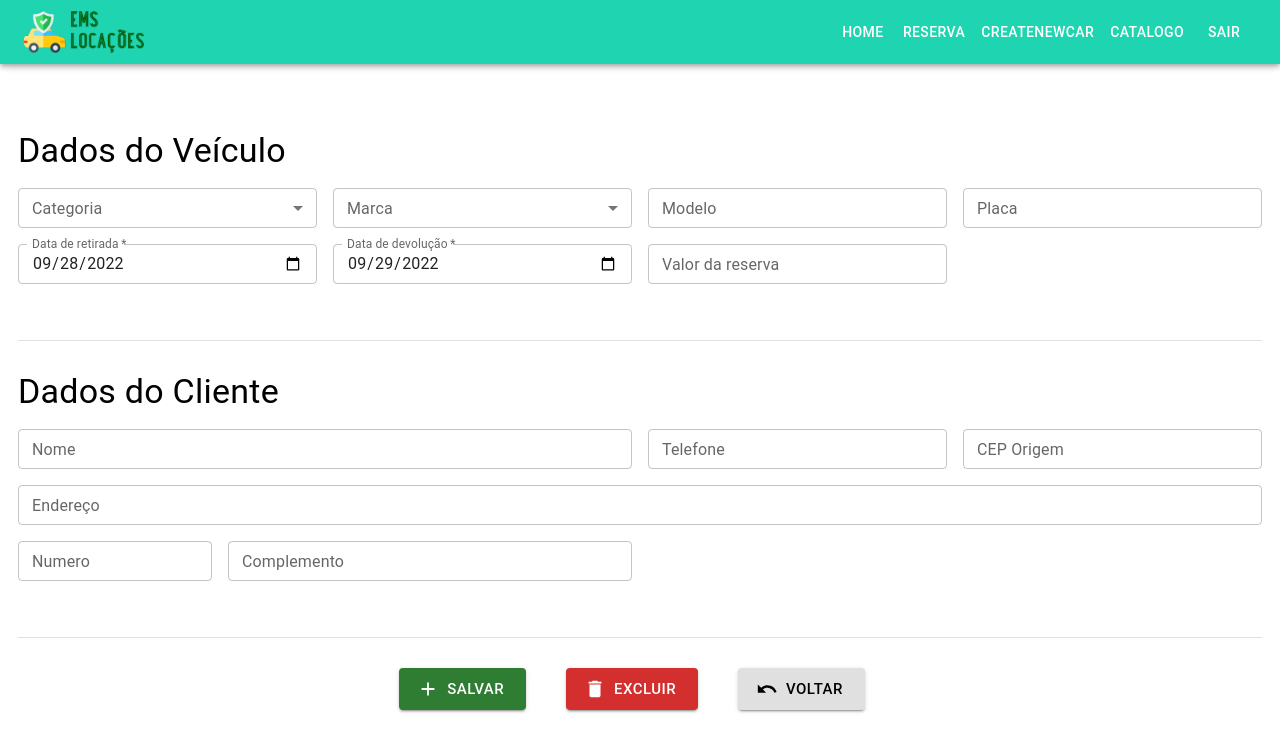
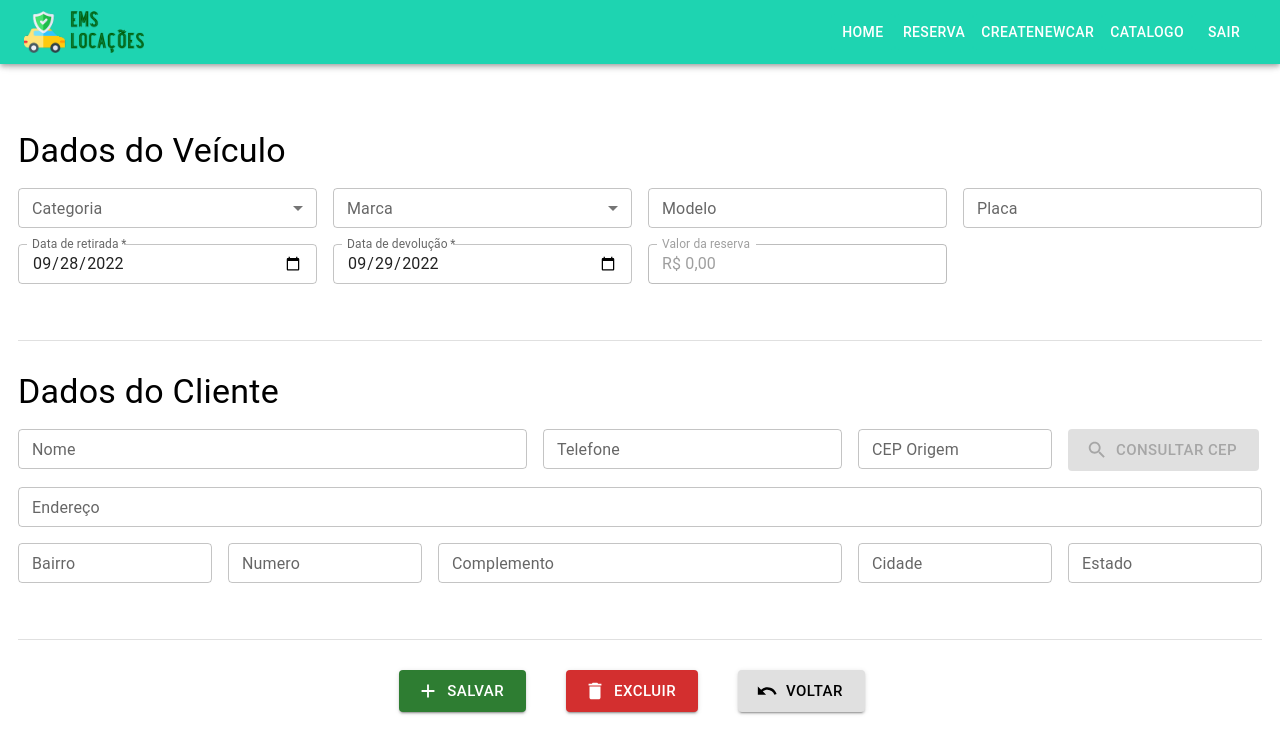
Before and after one commit to evertonjacksondev/emslocacoes, a React (Create React App) app in the folder app/: page /reservainformation in a window 1280 px wide. Shown: the top 754 px of the page. Built offline with nearby package versions, Linux system fonts and the light colour scheme.

Commit message:
Reservation form fields done

```diff
--- a/app/src/Pages/Reserva/ReservaInformation.js
+++ b/app/src/Pages/Reserva/ReservaInformation.js
@@ -9,13 +9,16 @@ import {
   Typography,
   FormControl,
 } from "@mui/material";
-import React, { Fragment, useState } from "react";
+import React, { Fragment, useEffect, useState } from "react";
 import AddIcon from "@mui/icons-material/Add";
 import DeleteIcon from "@mui/icons-material/Delete";
 import { formatDate } from "../../lib/date";
 import InputMask from "react-input-mask";
 import { useNavigate } from "react-router-dom";
 import UndoIcon from "@mui/icons-material/Undo";
+import { getCep } from "../../lib/cep";
+import { useSnackbar } from "notistack";
+import SearchIcon from '@mui/icons-material/Search';
 
 const ReservaInformation = () => {
   const [startDate, setStartDate] = useState(formatDate(new Date()));
@@ -27,6 +30,47 @@ const ReservaInformation = () => {
   const [phoneNumber, setPhoneNumber] = useState("");
   const [category, setCategory] = useState("");
   const [automaker, setAutomaker] = useState("");
+  const [price, setPrice] = useState("R$ 0,00");
+  const [address, setAdress] = useState("");
+  const [neighborhood, setNeighborhood] = useState("");
+  const [city, setCity] = useState("");
+  const [uf, setUf] = useState("");
+  const [num, setNum] = useState("");
+
+  const { enqueueSnackbar } = useSnackbar();
+
+  const fillAdress = () => {
+    getCep(
+      zipCodeOrigin.replace("-", ""),
+      (response) => {
+        let { logradouro, bairro, localidade, uf } = response;
+        if (logradouro) setAdress(logradouro);
+        if (bairro) setNeighborhood(bairro);
+        if (localidade) setCity(localidade);
+        if (uf) setUf(uf);
+        enqueueSnackbar("Cep consultado", { variant: "success" });
+      },
+      (error) => enqueueSnackbar("Cep não encontrado", { variant: "error" })
+    );
+  };
+
+  useEffect(() => {
+    if (category) {
+      let priceCategory = {
+        hatch: 50,
+        sedan: 70,
+        suv: 90,
+        utilitario: 80,
+        esportivo: 120,
+      };
+
+      let date1 = new Date(startDate);
+      let date2 = new Date(endDate);
+      let diffDays = parseInt((date2 - date1) / (1000 * 60 * 60 * 24), 10);
+
+      setPrice("R$ " + diffDays * priceCategory[category.toLocaleLowerCase()]);
+    }
+  }, [category, startDate, endDate]);
 
   return (
     <Fragment>
@@ -51,26 +95,26 @@ const ReservaInformation = () => {
             value={category}
             label={"Categoria"}
             onChange={({ target }) => {
-              setCategory(target.value)
+              setCategory(target.value);
             }}
           >
             <MenuItem value={"Hatch"}>Hatch</MenuItem>
             <MenuItem value={"Sedan"}>Sedan</MenuItem>
             <MenuItem value={"SUV"}>SUV</MenuItem>
-            <MenuItem value={"Utilitário"}>Utilitário</MenuItem>
+            <MenuItem value={"Utilitario"}>Utilitário</MenuItem>
             <MenuItem value={"Esportivo"}>Esportivo de Luxo</MenuItem>
           </TextField>
         </Grid>
 
         <Grid item lg={3} xs={6}>
-        <TextField
+          <TextField
             select
             fullWidth
             size="small"
             value={automaker}
             label={"Marca"}
             onChange={({ target }) => {
-              setAutomaker(target.value)
+              setAutomaker(target.value);
             }}
           >
             <MenuItem value={"Audi"}>Audi</MenuItem>
@@ -90,7 +134,12 @@ const ReservaInformation = () => {
         </Grid>
 
         <Grid item lg={3} xs={6}>
-          <TextField size={"small"} fullWidth label={"Placa"}></TextField>
+          <TextField
+            inputProps={{ maxLength: 7 }}
+            size={"small"}
+            fullWidth
+            label={"Placa"}
+          ></TextField>
         </Grid>
 
         <Grid item lg={3} xs={6}>
@@ -123,6 +172,8 @@ const ReservaInformation = () => {
 
         <Grid item lg={3} xs={6}>
           <TextField
+            disabled={true}
+            value={price}
             size={"small"}
             fullWidth
             label={"Valor da reserva"}
@@ -149,7 +200,7 @@ const ReservaInformation = () => {
           <Typography variant="h4">Dados do Cliente</Typography>
         </Grid>
 
-        <Grid item lg={6} xs={6}>
+        <Grid item lg={5} xs={6}>
           <TextField size={"small"} fullWidth label={"Nome"}></TextField>
         </Grid>
 
@@ -167,7 +218,7 @@ const ReservaInformation = () => {
           </InputMask>
         </Grid>
 
-        <Grid item lg={3} xs={6}>
+        <Grid item lg={2} xs={6}>
           <InputMask
             size="small"
             name="sCepOrigem"
@@ -181,16 +232,44 @@ const ReservaInformation = () => {
           </InputMask>
         </Grid>
 
+        <Grid item lg={2} xs={6}>
+          <Button
+            startIcon={<SearchIcon />}
+            variant="contained"
+            size="large"
+            color="warning"
+            disabled={zipCodeOrigin == ''}
+            onClick={() => {
+              fillAdress();
+            }}
+          >
+            Consultar CEP
+          </Button>
+        </Grid>
+
         <Grid item lg={12} xs={6}>
-          <TextField size={"small"} fullWidth label={"Endereço"}></TextField>
+          <TextField value={address} onChange={(e) => setAdress(e.target.value)} size={"small"} fullWidth label={"Endereço"}></TextField>
         </Grid>
 
         <Grid item lg={2} xs={6}>
-          <TextField size={"small"} fullWidth label={"Numero"}></TextField>
+          <TextField value={neighborhood} onChange={(e) => setNeighborhood(e.target.value)} size={"small"} fullWidth label={"Bairro"}></TextField>
+        </Grid>
+
+
+        <Grid item lg={2} xs={6}>
+          <TextField value={num} onChange={(e) => setNum(e.target.value)} size={"small"} fullWidth label={"Numero"}></TextField>
         </Grid>
 
         <Grid item lg={4} xs={6}>
           <TextField size={"small"} fullWidth label={"Complemento"}></TextField>
+        </Grid>
+
+        <Grid item lg={2} xs={6}>
+          <TextField value={city} onChange={(e) => setCity(e.target.value)} size={"small"} fullWidth label={"Cidade"}></TextField>
+        </Grid>
+
+        <Grid item lg={2} xs={6}>
+          <TextField value={uf} onChange={(e) => setUf(e.target.value)} size={"small"} fullWidth label={"Estado"}></TextField>
         </Grid>
 
         <Grid item lg={12} xs={12}>
--- /dev/null
+++ b/app/src/lib/cep.js
@@ -0,0 +1,12 @@
+const axios = require('axios');
+
+export const getCep = (_cep, success, error) => {
+
+    const configAxios = {
+      method: 'get',
+      timeout: 20000,
+      url: `https://viacep.com.br/ws/${_cep}/json/`,
+    };
+
+    axios(configAxios).then((response) => { success(response.data) }).catch((err) => { error(err.response ? err.response.data : err) });
+  };
```
